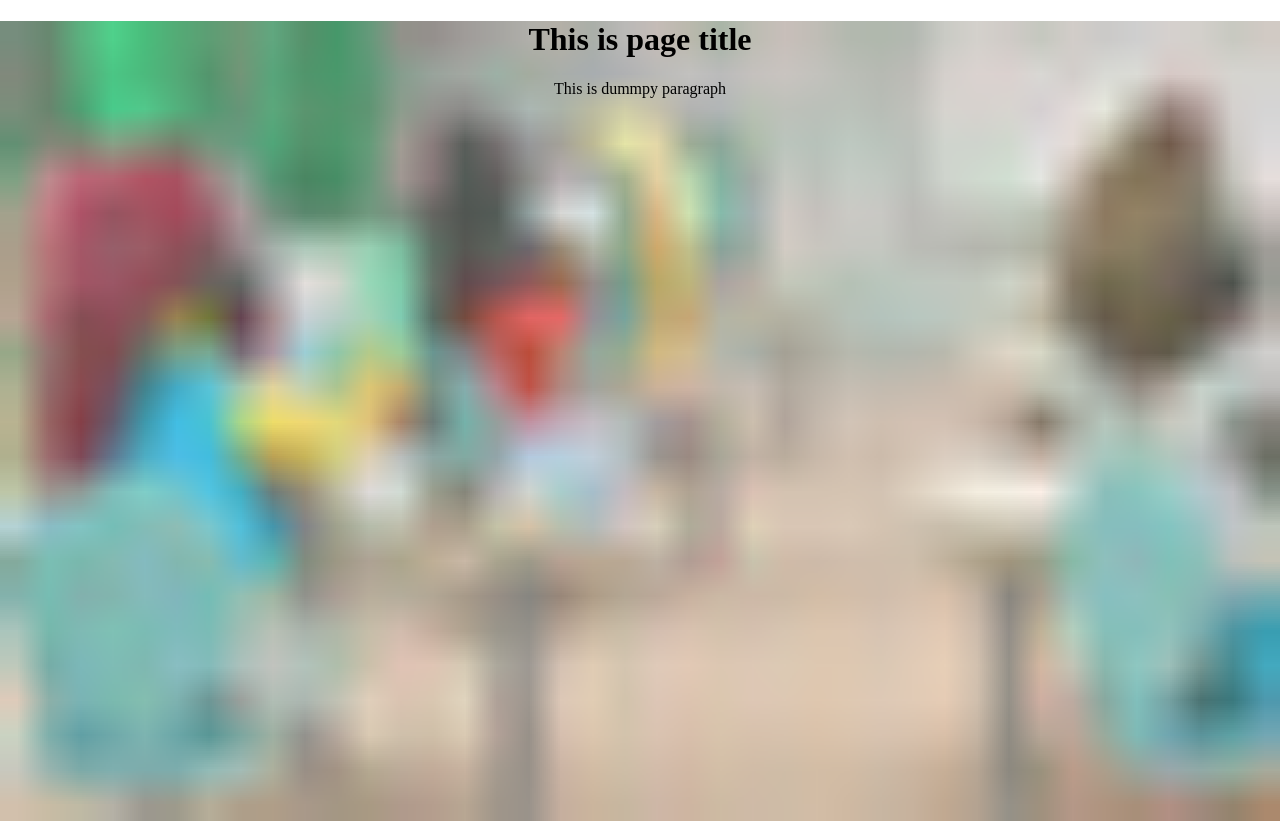
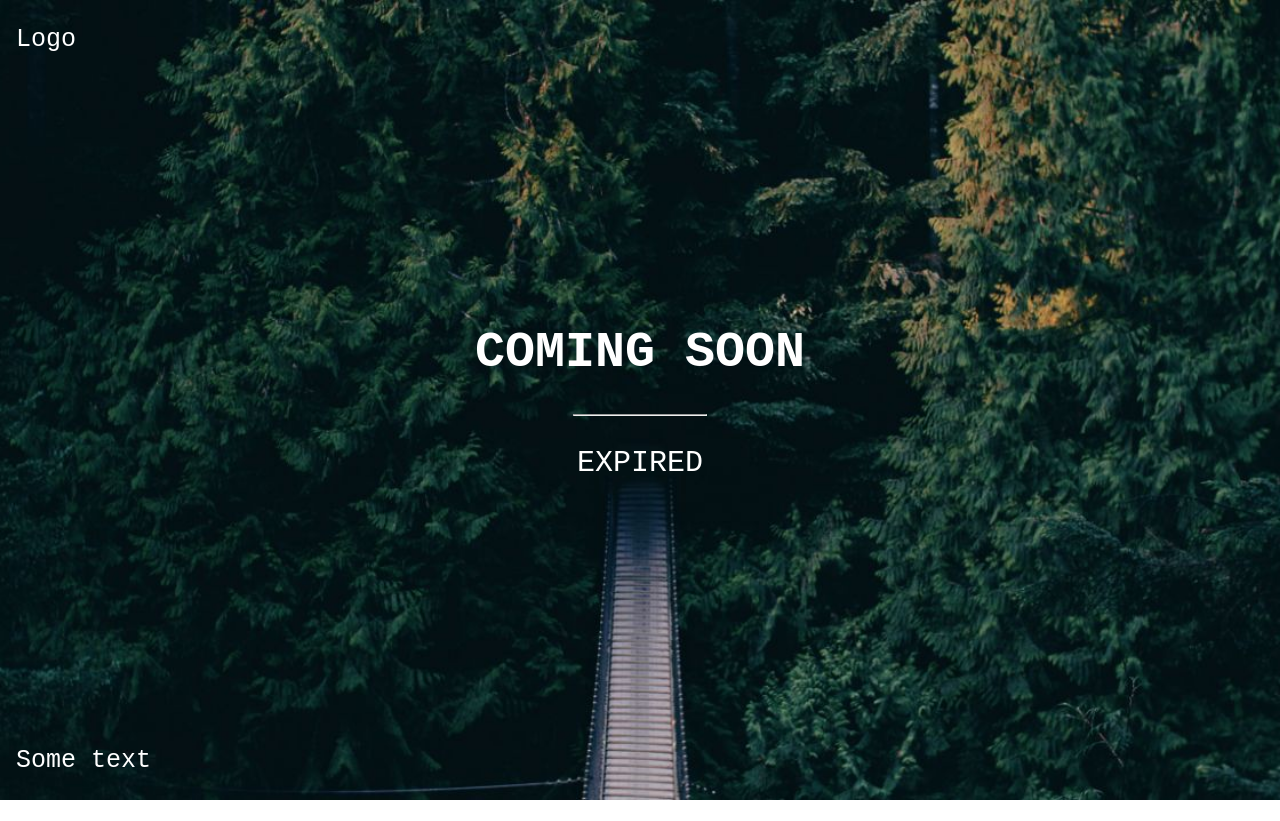
Before and after one commit to rejauldu/git, a plain HTML site: page index.html in a window 1280 px wide. After the commit the page ends 800 px from the top, so only its background shows below. Drawn offline with Linux system fonts and the light colour scheme.

Commit message:
Version-2

```diff
--- a/index.html
+++ b/index.html
@@ -1,14 +1,93 @@
-<!doctype html>
+<!DOCTYPE html>
 <html>
-<head>
-<title>Git test page</title>
-<link rel="stylesheet" href="style.css"></link>
-<script src="script.js"></script>
-</head>
+<style>
+body, html {
+  height: 100%;
+  margin: 0;
+}
+
+.bgimg {
+  background-image: url('forestbridge.jpg');
+  height: 100%;
+  background-position: center;
+  background-size: cover;
+  position: relative;
+  color: white;
+  font-family: "Courier New", Courier, monospace;
+  font-size: 25px;
+}
+
+.topleft {
+  position: absolute;
+  top: 0;
+  left: 16px;
+}
+
+.bottomleft {
+  position: absolute;
+  bottom: 0;
+  left: 16px;
+}
+
+.middle {
+  position: absolute;
+  top: 50%;
+  left: 50%;
+  transform: translate(-50%, -50%);
+  text-align: center;
+}
+
+hr {
+  margin: auto;
+  width: 40%;
+}
+</style>
 <body>
-<div class="vh bg-image">
-	<h1 class="text-center">This is page title</h1>
-	<p class="text-center">This is dummpy paragraph</p>
+
+<div class="bgimg">
+  <div class="topleft">
+    <p>Logo</p>
+  </div>
+  <div class="middle">
+    <h1>COMING SOON</h1>
+    <hr>
+    <p id="demo" style="font-size:30px"></p>
+  </div>
+  <div class="bottomleft">
+    <p>Some text</p>
+  </div>
 </div>
+
+<script>
+// Set the date we're counting down to
+var countDownDate = new Date("Jan 1, 2020 00:00:00").getTime();
+
+// Update the count down every 1 second
+var countdownfunction = setInterval(function() {
+
+  // Get todays date and time
+  var now = new Date().getTime();
+
+  // Find the distance between now an the count down date
+  var distance = countDownDate - now;
+
+  // Time calculations for days, hours, minutes and seconds
+  var days = Math.floor(distance / (1000 * 60 * 60 * 24));
+  var hours = Math.floor((distance % (1000 * 60 * 60 * 24)) / (1000 * 60 * 60));
+  var minutes = Math.floor((distance % (1000 * 60 * 60)) / (1000 * 60));
+  var seconds = Math.floor((distance % (1000 * 60)) / 1000);
+
+  // Output the result in an element with id="demo"
+  document.getElementById("demo").innerHTML = days + "d " + hours + "h "
+  + minutes + "m " + seconds + "s ";
+
+  // If the count down is over, write some text
+  if (distance < 0) {
+    clearInterval(countdownfunction);
+    document.getElementById("demo").innerHTML = "EXPIRED";
+  }
+}, 1000);
+</script>
+
 </body>
 </html>
```
Also changed, not shown: forestbridge.jpg (added).
